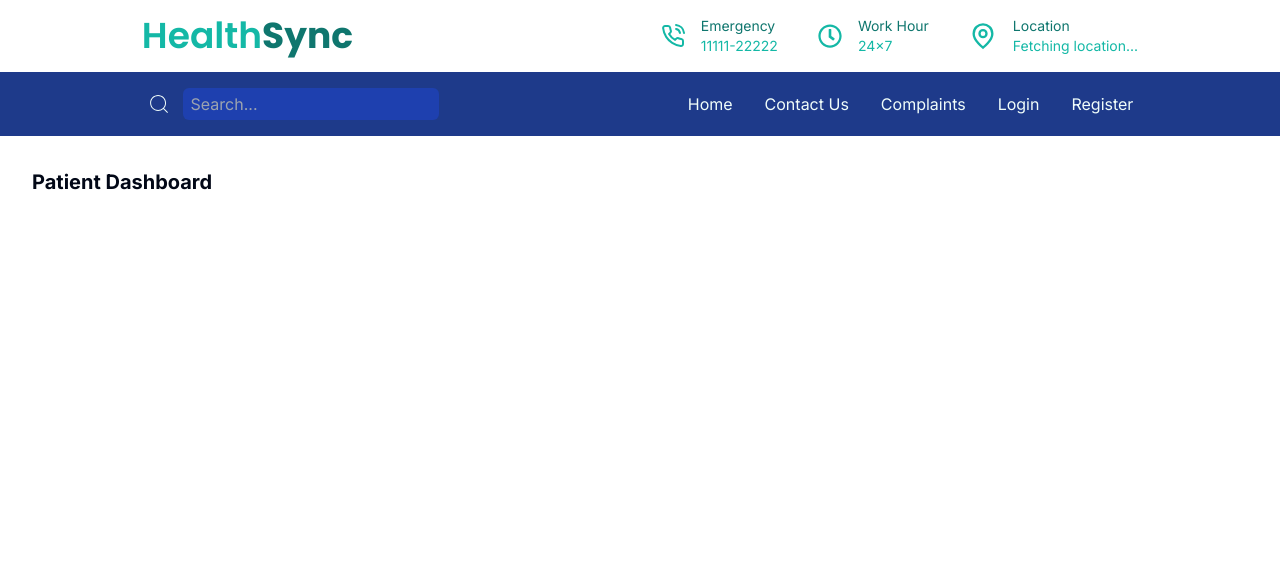
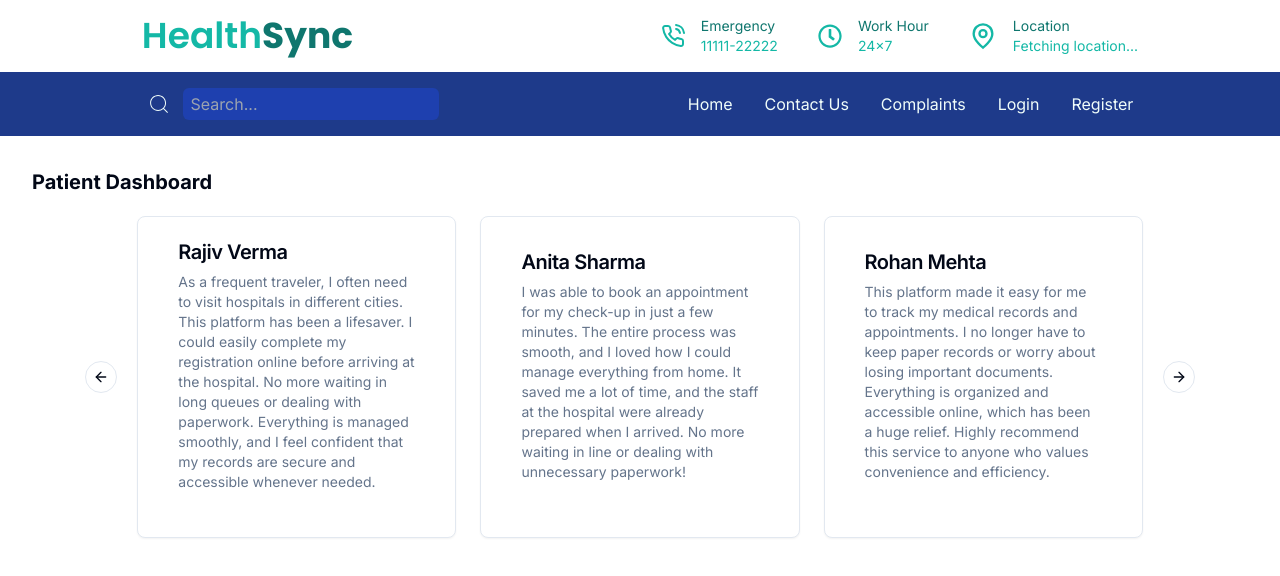
Before and after one commit to DHRUVKANDPAL/healthsync, a Next.js app: page /patient-dash in a window 1280 px wide. Shown: the top 576 px of the page. Built offline with nearby package versions, Linux system fonts and the light colour scheme.

Commit message:
testimonials test

```diff
--- a/app/patient-dash/page.tsx
+++ b/app/patient-dash/page.tsx
@@ -1,5 +1,6 @@
 'use client';
 
+import Testimonial from '@/components/Testimonial';
 import React, { useState } from 'react';
 // import { deleteAllPatients } from '../patient-auth/auth.actions'; // Adjust the path
 import { toast } from 'sonner';
@@ -7,38 +8,11 @@ import { toast } from 'sonner';
 export default function PatientDashboard() {
   const [loading, setLoading] = useState(false);
 
-  // const handleSubmit = async (event:any) => {
-  //   event.preventDefault();
-  //   setLoading(true);
-
-  //   try {
-  //     const response = await deleteAllPatients();
-
-  //     if (response.success) {
-  //       toast.success('All patients deleted successfully!');
-  //     } else {
-  //       toast.error(response.message || 'No patients to delete');
-  //     }
-  //   } catch (error) {
-  //     toast.error('An error occurred during deletion');
-  //   } finally {
-  //     setLoading(false);
-  //   }
-  // };
 
   return (
     <div className="p-8">
       <h1 className="text-xl font-bold mb-4">Patient Dashboard</h1>
-
-      {/* <form onSubmit={handleSubmit}>
-        <button
-          type="submit"
-          className={`bg-red-500 text-white cursor-pointer p-4 rounded ${loading ? 'opacity-50 cursor-not-allowed' : ''}`}
-          disabled={loading}
-        >
-          {loading ? 'Deleting...' : 'Delete All Patients'}
-        </button>
-      </form> */}
+      <div className='w-5/6  mx-auto'><Testimonial></Testimonial></div>
     </div>
   );
 }
--- /dev/null
+++ b/components/Testimonial.tsx
@@ -0,0 +1,118 @@
+import React from "react";
+import {
+  Carousel,
+  CarouselContent,
+  CarouselItem,
+  CarouselNext,
+  CarouselPrevious,
+} from "@/components/ui/carousel";
+import { Card, CardContent, CardDescription, CardHeader, CardTitle } from "@/components/ui/card";
+
+const Testimonial = () => {
+  return (
+    <>
+      <Carousel
+        opts={{
+          align: "start",
+          loop: true,
+        }}
+      >
+        <CarouselContent>
+        <CarouselItem className="md:basis-1/2 lg:basis-1/3">
+            <div className="p-1 w-full">
+              <Card>
+                <CardContent className="flex aspect-square items-center justify-center px-4 h-80 w-full">
+                  <CardHeader>
+                    <CardTitle className="font-semibold text-xl">Rajiv Verma</CardTitle>
+                    <CardDescription>
+                      As a frequent traveler, I often need to visit hospitals in different cities. This platform has been a lifesaver. I could easily complete my registration online before arriving at the hospital. No more waiting in long queues or dealing with paperwork. Everything is managed smoothly, and I feel confident that my records are secure and accessible whenever needed.
+                    </CardDescription>
+                  </CardHeader>
+                </CardContent>
+              </Card>
+            </div>
+          </CarouselItem>
+
+          <CarouselItem className="md:basis-1/2 lg:basis-1/3">
+            <div className="p-1">
+              <Card>
+                <CardContent className="flex aspect-square items-center justify-center px-4 h-80 w-full">
+                  <CardHeader>
+                    <CardTitle className="font-semibold text-xl">Anita Sharma</CardTitle>
+                    <CardDescription>
+                      I was able to book an appointment for my check-up in just a few minutes. The entire process was smooth, and I loved how I could manage everything from home. It saved me a lot of time, and the staff at the hospital were already prepared when I arrived. No more waiting in line or dealing with unnecessary paperwork!
+                    </CardDescription>
+                  </CardHeader>
+                </CardContent>
+              </Card>
+            </div>
+          </CarouselItem>
+
+          <CarouselItem className="md:basis-1/2 lg:basis-1/3">
+            <div className="p-1">
+              <Card>
+                <CardContent className="flex aspect-square items-center justify-center px-4 h-80 w-full">
+                  <CardHeader>
+                    <CardTitle className="font-semibold text-xl">Rohan Mehta</CardTitle>
+                    <CardDescription>
+                      This platform made it easy for me to track my medical records and appointments. I no longer have to keep paper records or worry about losing important documents. Everything is organized and accessible online, which has been a huge relief. Highly recommend this service to anyone who values convenience and efficiency.
+                    </CardDescription>
+                  </CardHeader>
+                </CardContent>
+              </Card>
+            </div>
+          </CarouselItem>
+
+          <CarouselItem className="md:basis-1/2 lg:basis-1/3">
+            <div className="p-1">
+              <Card>
+                <CardContent className="flex aspect-square items-center justify-center px-4 h-80 w-full">
+                  <CardHeader>
+                    <CardTitle className="font-semibold text-xl">Priya Singh</CardTitle>
+                    <CardDescription>
+                      As a busy professional, finding time to register for hospital visits has always been difficult. This platform made it incredibly easy to handle everything online. The process was simple and stress-free. I didn’t have to worry about anything when I arrived at the hospital, which was a huge relief. I am very impressed!
+                    </CardDescription>
+                  </CardHeader>
+                </CardContent>
+              </Card>
+            </div>
+          </CarouselItem>
+
+          <CarouselItem className="md:basis-1/2 lg:basis-1/3">
+            <div className="p-1">
+              <Card>
+                <CardContent className="flex aspect-square items-center justify-center px-4 h-80 w-full">
+                  <CardHeader>
+                    <CardTitle className="font-semibold text-xl">Vikram Patel</CardTitle>
+                    <CardDescription>
+                      I was initially hesitant to use an online platform for my hospital appointments, but this service exceeded my expectations. It was so easy to navigate, and I could complete the entire registration in minutes. The best part is that all my information was securely stored, and the hospital had everything they needed when I arrived.
+                    </CardDescription>
+                  </CardHeader>
+                </CardContent>
+              </Card>
+            </div>
+          </CarouselItem>
+
+          <CarouselItem className="md:basis-1/2 lg:basis-1/3">
+            <div className="p-1">
+              <Card>
+                <CardContent className="flex aspect-square items-center justify-center px-4 h-80 w-full">
+                  <CardHeader>
+                    <CardTitle className="font-semibold text-xl">Sanjana Rao</CardTitle>
+                    <CardDescription>
+                      The convenience of this platform has been a game-changer. I was able to complete my registration online, book an appointment, and even receive reminders about my upcoming visits. I cannot recommend this service enough. It has made accessing healthcare so much easier for me.
+                    </CardDescription>
+                  </CardHeader>
+                </CardContent>
+              </Card>
+            </div>
+          </CarouselItem>
+        </CarouselContent>
+        <CarouselPrevious />
+        <CarouselNext />
+      </Carousel>
+    </>
+  );
+};
+
+export default Testimonial;
```
